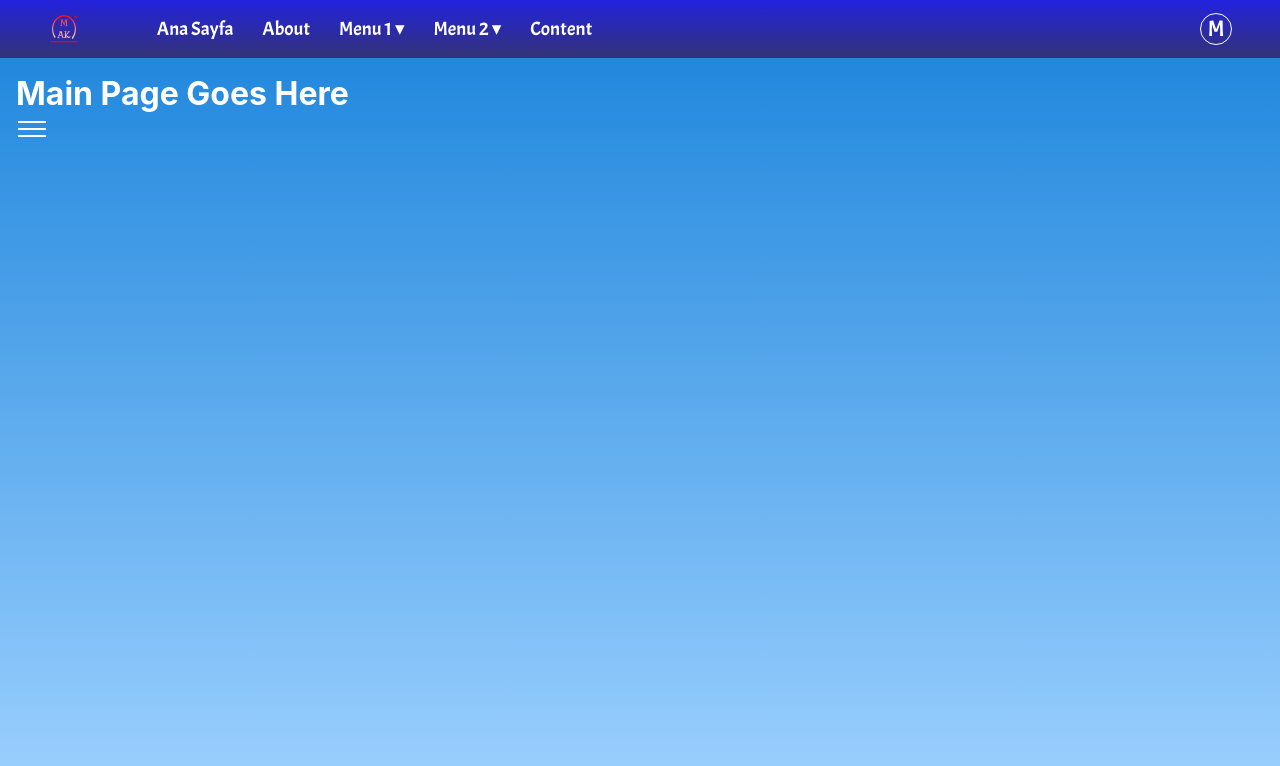
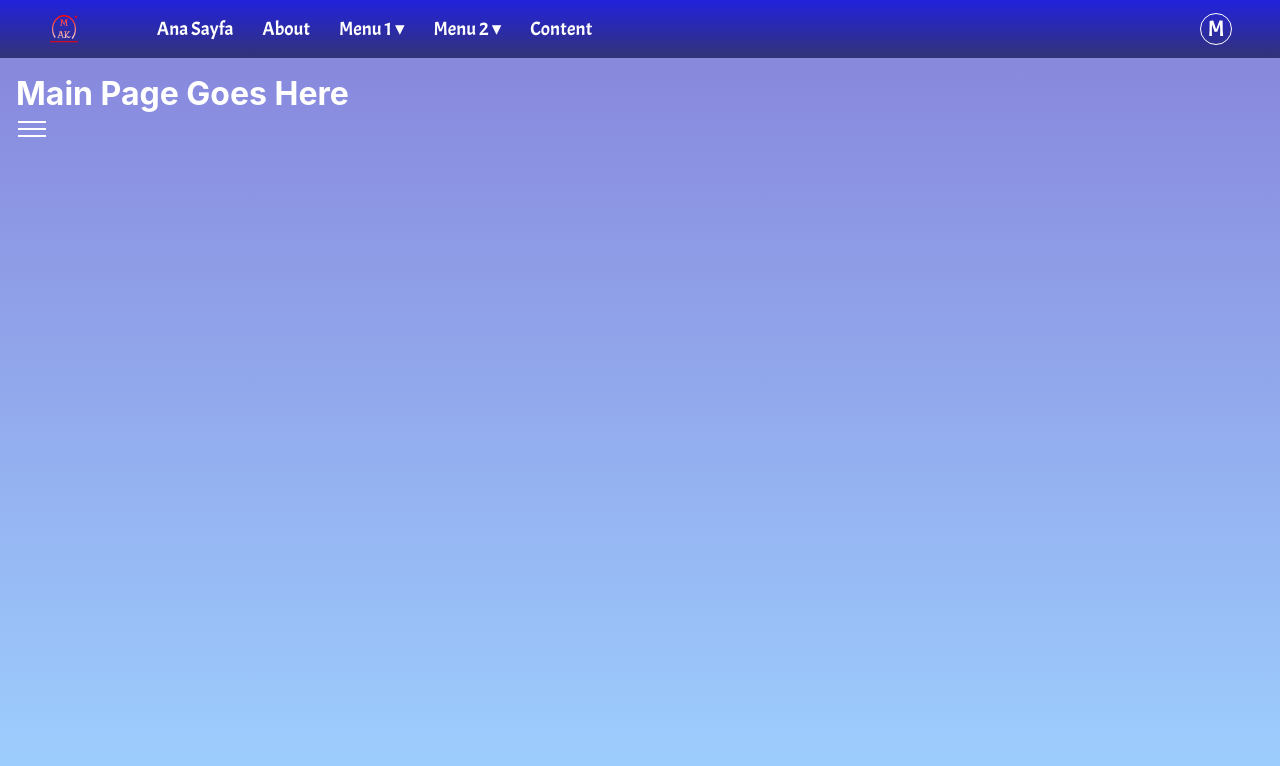
Before and after one commit to mehmetak78/react-components-mak, a React (Create React App) app: page / in a window 1280 px wide. Shown: the top 766 px of the page. Built offline with nearby package versions, Linux system fonts and the light colour scheme.

Commit message:
navbar OK

```diff
--- a/public/css/styles.css
+++ b/public/css/styles.css
@@ -149,7 +149,7 @@
 }
 
 .mainPage {
-  background: linear-gradient(180deg, #2288DD 0%, #9ED1FF 100%);
+  background: linear-gradient(180deg, #8888DD 0%, #9ED1FF 100%);
   transition: transform ease-in-out 400ms;
   height: calc(100vh - 3.6rem);
   color: white;
--- a/public/scss/default/_config.scss
+++ b/public/scss/default/_config.scss
@@ -3,7 +3,7 @@
 $color-white: #ffffff;
 $color-black: #000000;
 
-$color-bg1:#2288DD;
+$color-bg1:#8888DD;
 $color-bg2:#9ED1FF;
 
 $color-button1: #598236;
```
